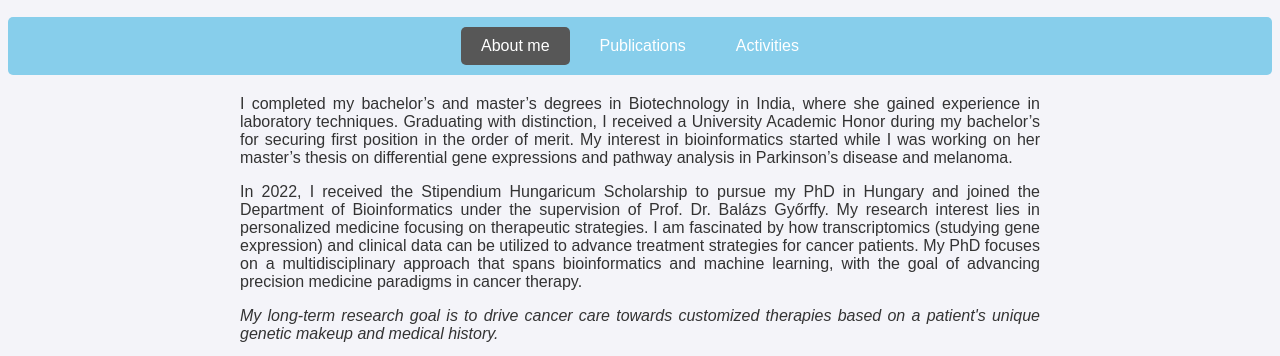
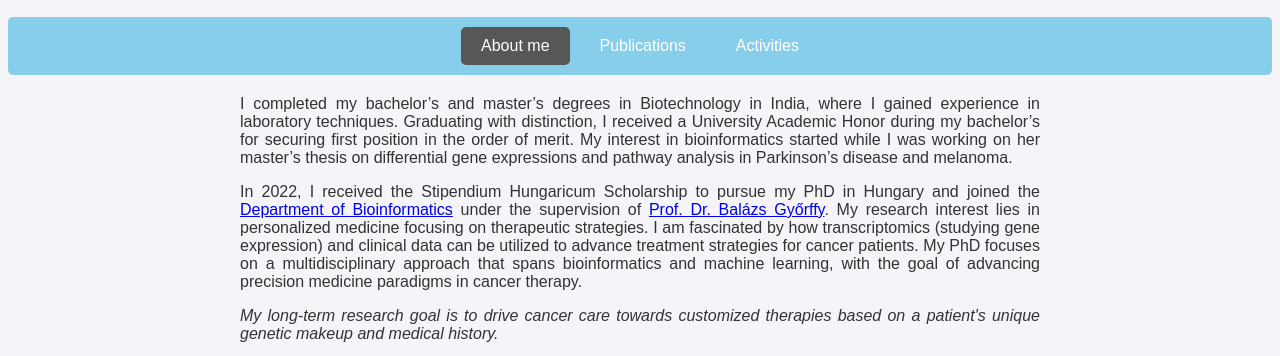
Before and after one commit to ankitamurmu/ankitamurmu.github.io, a plain HTML site: page index.html in a window 1280 px wide. Shown: the part 215-571 px from the top of the page. Drawn offline with Linux system fonts and the light colour scheme.

Commit message:
Update index.html

```diff
--- a/index.html
+++ b/index.html
@@ -96,11 +96,12 @@
 
     <main>
         <section id="About me" class="tab-content active">
-            <p>I completed my bachelor’s and master’s degrees in Biotechnology in India, where she gained experience in laboratory techniques.
+            <p>I completed my bachelor’s and master’s degrees in Biotechnology in India, where I gained experience in laboratory techniques.
 			Graduating with distinction, I received a University Academic Honor during my bachelor’s for securing first position in the order of merit.
 			My interest in bioinformatics started while I was working on her master’s thesis on differential gene expressions and pathway analysis in Parkinson’s disease and melanoma.<p>
 
-			<p>In 2022, I received the Stipendium Hungaricum Scholarship to pursue my PhD in Hungary and joined the Department of Bioinformatics under the supervision of Prof. Dr. Balázs Győrffy.
+			<p>In 2022, I received the Stipendium Hungaricum Scholarship to pursue my PhD in Hungary and joined the <a href="https://semmelweis.hu/bioinformatika/category/hirek//" target="_blank">Department of Bioinformatics</a> under the supervision of
+			<a href="https://gyorffy.semmelweis.hu/" target = "_blank">Prof. Dr. Balázs Győrffy<a>.
 			My research interest lies in personalized medicine focusing on therapeutic strategies. I am fascinated by how transcriptomics (studying gene expression) and clinical data can be utilized to advance treatment strategies for cancer patients.
 			My PhD focuses on a multidisciplinary approach that spans bioinformatics and machine learning, with the goal of advancing precision medicine paradigms in cancer therapy.<p>
 
```
